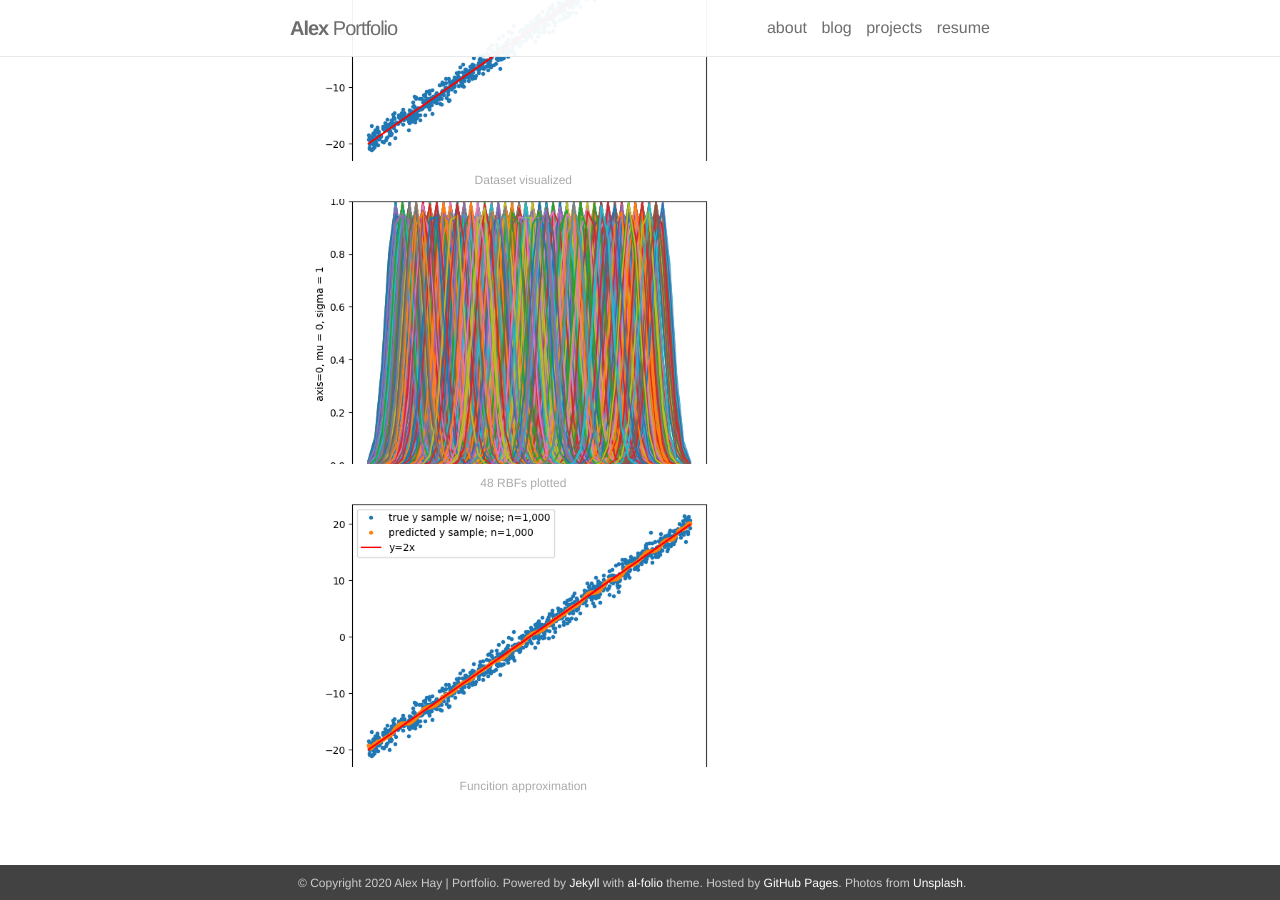
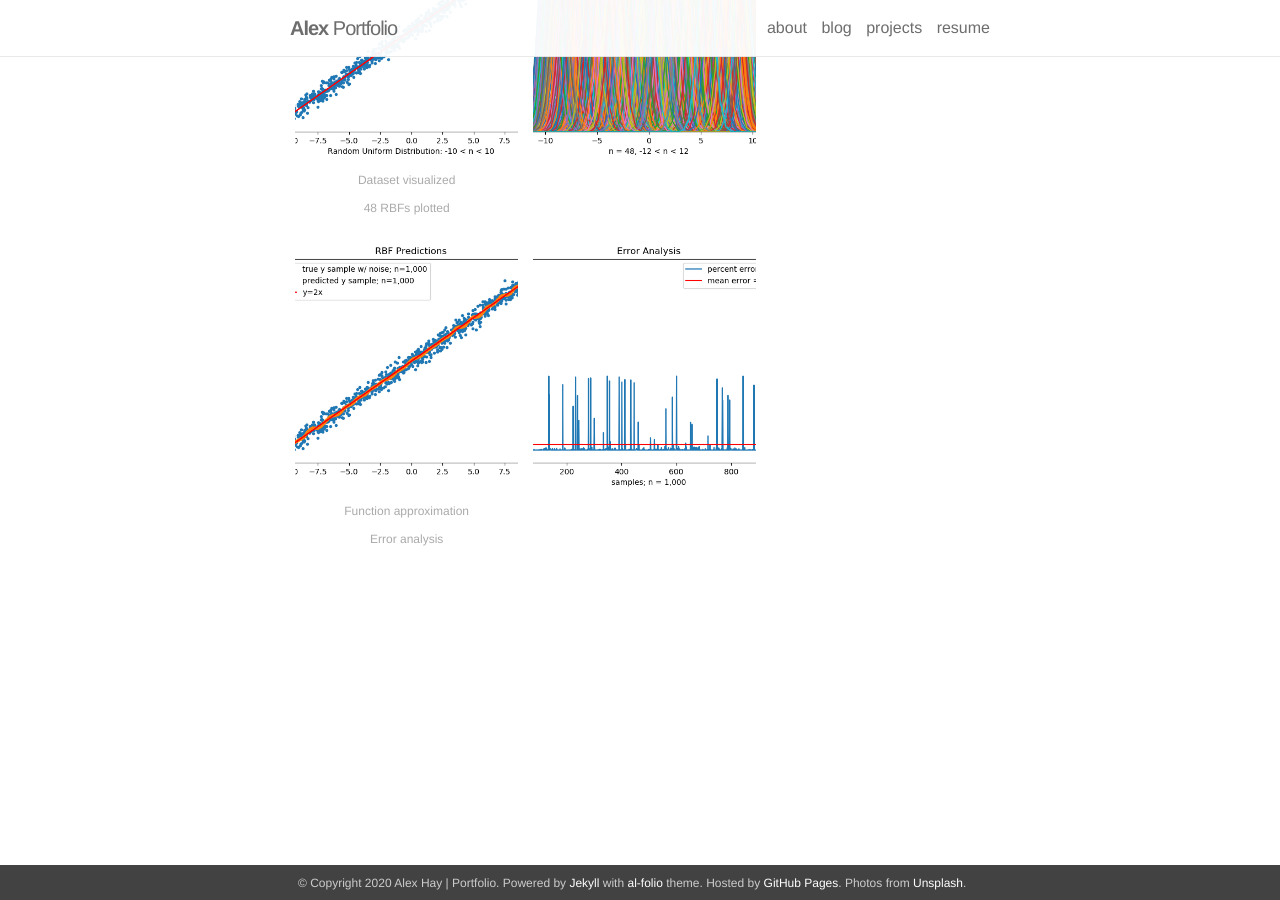
Before and after one commit to an-minyoung/an-minyoung.github.io, a Jekyll site: the page built from _posts/2020-01-15-radial_basis_functions.markdown, in a window 1280 px wide and 900 px high, scrolled down 1394 px. Built offline with Jekyll 4.4.1, drawn with Linux system fonts in a browser that asks for light colours; nearby versions of some CDN libraries.

Commit message:
image formatting

```diff
--- a/_posts/2020-01-15-radial_basis_functions.markdown
+++ b/_posts/2020-01-15-radial_basis_functions.markdown
@@ -44,22 +44,24 @@ In this exercise we have the following dataset:
 * Use 48 RBFs, between -12 and 12 @ every 0.5 along the x axis
 
 <div class="img_row">
-    <img class="col two" src="{{ site.baseurl }}/assets/img/Figure_1.png">
+    <img class="col one first" src="{{ site.baseurl }}/assets/img/Figure_1.png">
+    <img class="col one" src="{{ site.baseurl }}/assets/img/Figure_2.png">
 </div>
-<div class="col two caption">
+<div class="col one first caption">
     Dataset visualized
 </div>
-
-<div class="img_row">
-    <img class="col two" src="{{ site.baseurl }}/assets/img/Figure_2.png">
-</div>
-<div class="col two caption">
+<div class="col one caption">
     48 RBFs plotted
 </div>
 
+
 <div class="img_row">
-    <img class="col two" src="{{ site.baseurl }}/assets/img/Figure_3.png">
+    <img class="col one first" src="{{ site.baseurl }}/assets/img/Figure_3.png">
+    <img class="col one " src="{{ site.baseurl }}/assets/img/Figure_4.png">
 </div>
-<div class="col two caption">
-    Funcition approximation
+<div class="col one first caption">
+    Function approximation
 </div>
+<div class="col one caption">
+    Error analysis
+</div>
```
